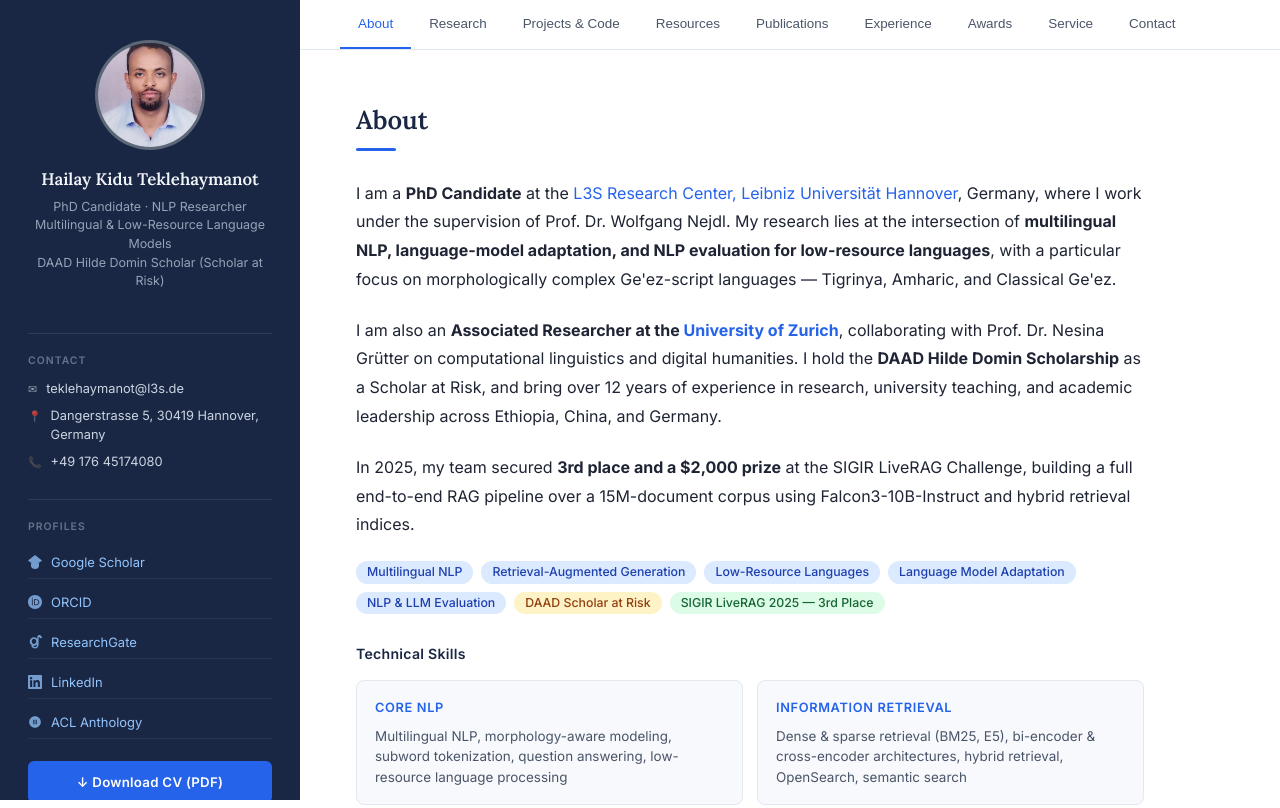
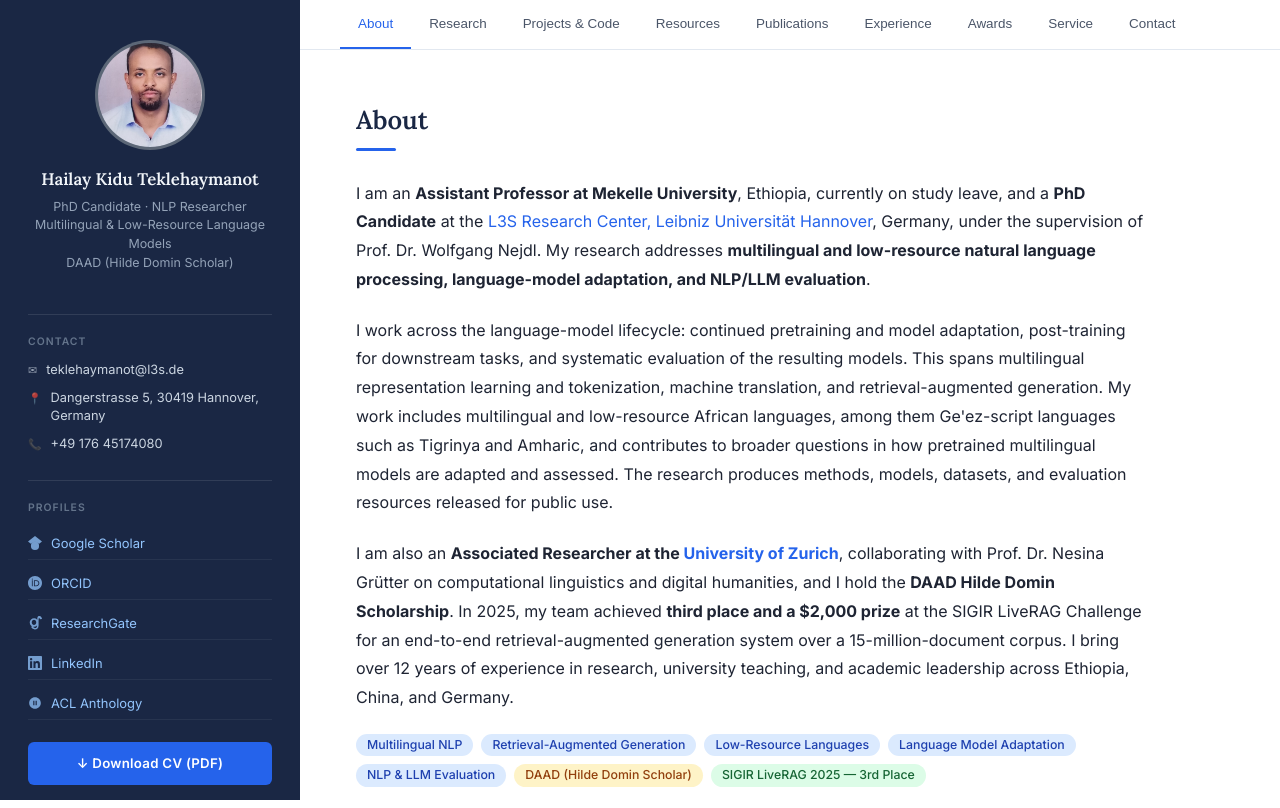
Before and after one commit to hailaykidu/hailaykidu.github.io, a plain HTML site: page index.htm in a window 1280 px wide. Shown: the top 808 px of the page. Drawn offline with Linux system fonts and the light colour scheme.

Commit message:
Revise About section and standardise scholarship wording
Lead the About section with the current academic position, then the doctoral
affiliation, so the two roles are stated distinctly: Assistant Professor at
Mekelle University, Ethiopia, currently on study leave, and PhD Candidate at the
L3S Research Center, Leibniz Universitaet Hannover.

State the research identity as multilingual and low-resource natural language
processing, language-model adaptation, and NLP/LLM evaluation, rather than
through a single technique. The second paragraph describes the research scope
across the model lifecycle - continued pretraining and adaptation, post-training,
and evaluation - and positions Ge'ez-script languages as specialised expertise
within that programme rather than as its whole definition.

Consolidate the affiliation, scholarship, competition result and prior experience
into a single closing paragraph, and refer to the scholarship consistently as
DAAD (Hilde Domin Scholar) in the sidebar, the About badge and the awards entry.

```diff
--- a/index.htm
+++ b/index.htm
@@ -652,7 +652,7 @@
     <p class="sidebar-role">
       PhD Candidate · NLP Researcher<br>
       Multilingual &amp; Low-Resource Language Models<br>
-      DAAD Hilde Domin Scholar (Scholar at Risk)
+      DAAD (Hilde Domin Scholar)
     </p>
 
     <hr class="sidebar-divider">
@@ -726,15 +726,15 @@
         <div class="section-underline"></div>
 
         <p class="about-intro">
-          I am a <strong>PhD Candidate</strong> at the <a href="https://www.l3s.de/" target="_blank">L3S Research Center, Leibniz Universität Hannover</a>, Germany, where I work under the supervision of Prof. Dr. Wolfgang Nejdl. My research lies at the intersection of <strong>multilingual NLP, language-model adaptation, and NLP evaluation for low-resource languages</strong>, with a particular focus on morphologically complex Ge'ez-script languages — Tigrinya, Amharic, and Classical Ge'ez.
+          I am an <strong>Assistant Professor at Mekelle University</strong>, Ethiopia, currently on study leave, and a <strong>PhD Candidate</strong> at the <a href="https://www.l3s.de/" target="_blank">L3S Research Center, Leibniz Universität Hannover</a>, Germany, under the supervision of Prof. Dr. Wolfgang Nejdl. My research addresses <strong>multilingual and low-resource natural language processing, language-model adaptation, and NLP/LLM evaluation</strong>.
         </p>
 
         <p class="about-intro">
-          I am also an <strong>Associated Researcher at the <a href="https://www.theologie.uzh.ch/de/faecher/altes-testament/team-altorientalisch/assoziierte-forschende/teklehaymanot.html" target="_blank">University of Zurich</a></strong>, collaborating with Prof. Dr. Nesina Grütter on computational linguistics and digital humanities. I hold the <strong>DAAD Hilde Domin Scholarship</strong> as a Scholar at Risk, and bring over 12 years of experience in research, university teaching, and academic leadership across Ethiopia, China, and Germany.
+          I work across the language-model lifecycle: continued pretraining and model adaptation, post-training for downstream tasks, and systematic evaluation of the resulting models. This spans multilingual representation learning and tokenization, machine translation, and retrieval-augmented generation. My work includes multilingual and low-resource African languages, among them Ge'ez-script languages such as Tigrinya and Amharic, and contributes to broader questions in how pretrained multilingual models are adapted and assessed. The research produces methods, models, datasets, and evaluation resources released for public use.
         </p>
 
         <p class="about-intro">
-          In 2025, my team secured <strong>3rd place and a $2,000 prize</strong> at the SIGIR LiveRAG Challenge, building a full end-to-end RAG pipeline over a 15M-document corpus using Falcon3-10B-Instruct and hybrid retrieval indices.
+          I am also an <strong>Associated Researcher at the <a href="https://www.theologie.uzh.ch/de/faecher/altes-testament/team-altorientalisch/assoziierte-forschende/teklehaymanot.html" target="_blank">University of Zurich</a></strong>, collaborating with Prof. Dr. Nesina Grütter on computational linguistics and digital humanities, and I hold the <strong>DAAD Hilde Domin Scholarship</strong>. In 2025, my team achieved <strong>third place and a $2,000 prize</strong> at the SIGIR LiveRAG Challenge for an end-to-end retrieval-augmented generation system over a 15-million-document corpus. I bring over 12 years of experience in research, university teaching, and academic leadership across Ethiopia, China, and Germany.
         </p>
 
         <div class="badge-row">
@@ -743,7 +743,7 @@
           <span class="badge badge-blue">Low-Resource Languages</span>
           <span class="badge badge-blue">Language Model Adaptation</span>
           <span class="badge badge-blue">NLP &amp; LLM Evaluation</span>
-          <span class="badge badge-gold">DAAD Scholar at Risk</span>
+          <span class="badge badge-gold">DAAD (Hilde Domin Scholar)</span>
           <span class="badge badge-green">SIGIR LiveRAG 2025 — 3rd Place</span>
         </div>
 
@@ -1437,7 +1437,7 @@
             <div class="award-icon">🎓</div>
             <div>
               <p class="award-year">2022 – Present</p>
-              <p class="award-name">DAAD Hilde Domin Scholarship (Scholar at Risk)</p>
+              <p class="award-name">DAAD (Hilde Domin Scholar)</p>
               <p class="award-desc">Full doctoral funding for researchers at risk. Awarded by the German Academic Exchange Service (DAAD) for the PhD at Leibniz Universität Hannover.</p>
             </div>
           </div>
```
